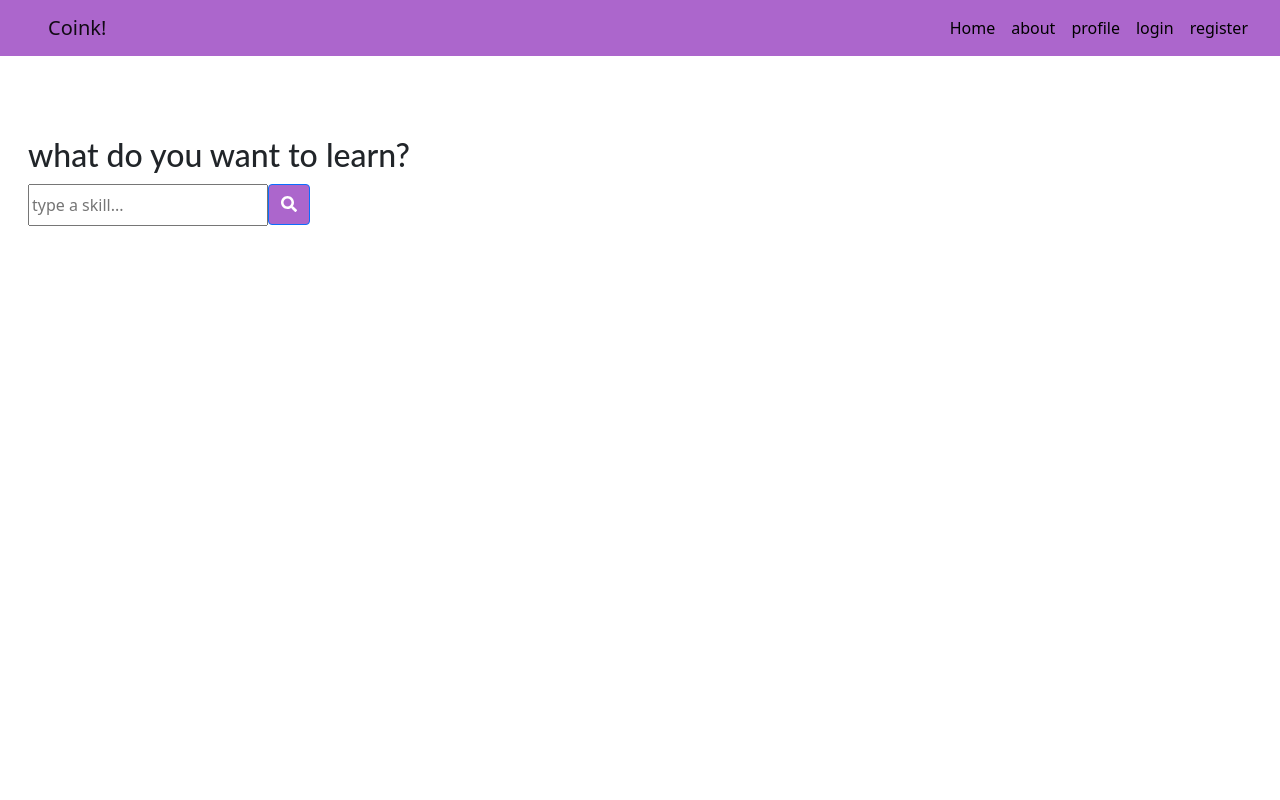
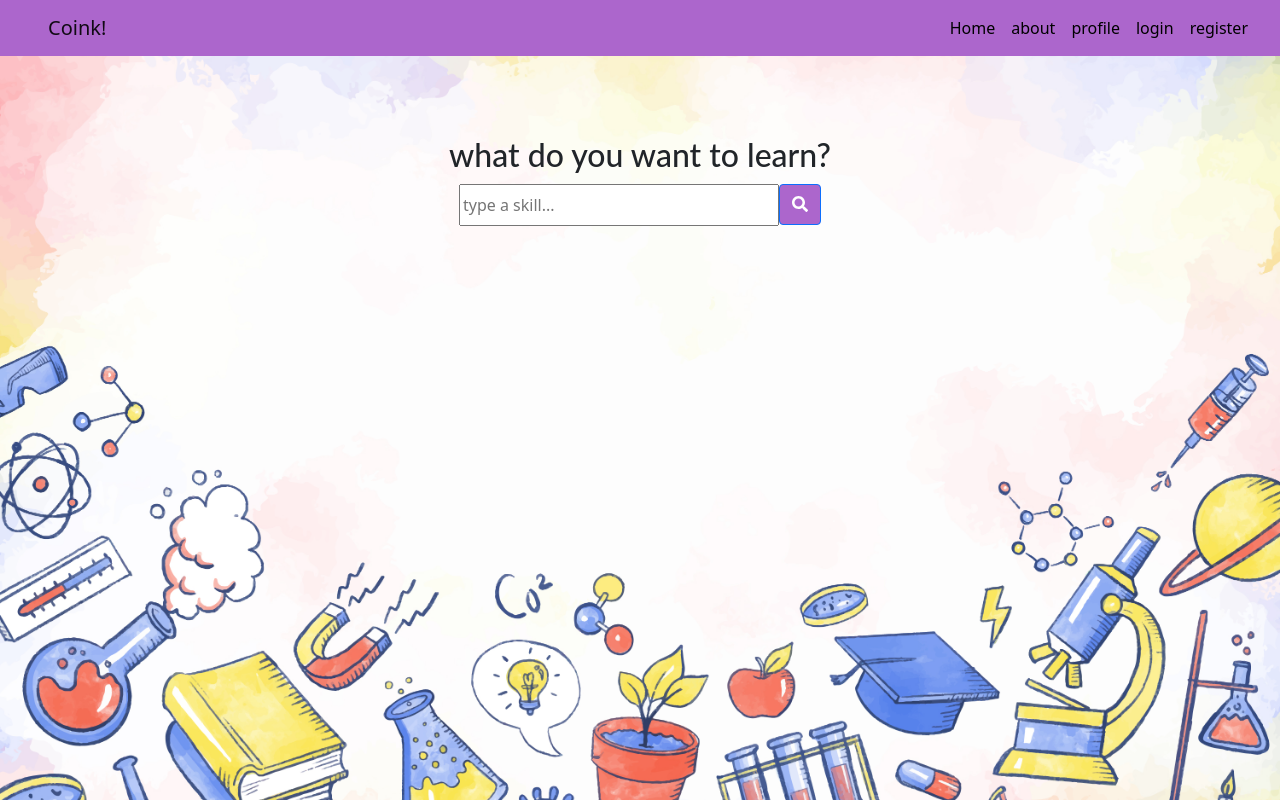
Before and after one commit to robertouj/wbs-final-project-frontend, a React (Create React App) app: page /login in a window 1280 px wide. Built offline with nearby package versions, Linux system fonts and the light colour scheme.

Commit message:
change home css alignment, fix cards issue

```diff
--- a/src/App.css
+++ b/src/App.css
@@ -1,6 +1,6 @@
 
 body{
-    /* background-image: url(./img/3649732.jpg); */
+    background-image: url(./img/3649732.jpg);
     background-size:cover;
     background-repeat: no-repeat;
 }
--- a/src/components/Cards/CardList.js
+++ b/src/components/Cards/CardList.js
@@ -23,7 +23,7 @@ export default function CardList({ mentors })
                 <Cards
                     nickname={i.name}
                     skill1={i.skills[0].name}
-                    skill2={i.skills[1].name}
+                    skill2={i.skills[1] ? i.skills[1].name : ''}
                     bio={i.bio}
                     photo={i.photo}
                     experience={i.experience}
--- a/src/components/Cards/Cards.js
+++ b/src/components/Cards/Cards.js
@@ -31,7 +31,7 @@ export default function Cards({ nickname, bio, skill1, skill2, photo })
 
                                     </Col>
                                     <Col sm={9}>
-                                        <Card.Subtitle className="mb-2 text-muted card--skills">{` #${ skill1 }   #${ skill2 }   `}</Card.Subtitle>
+                                        <Card.Subtitle className="mb-2 text-muted card--skills">{` #${ skill1 }   ${ skill2 !== '' ? '#' + skills2 : '' }   `}</Card.Subtitle>
                                         <Card.Text>
                                             {bio}
                                         </Card.Text>
--- a/src/components/SearchBar.js
+++ b/src/components/SearchBar.js
@@ -61,25 +61,24 @@ export default function SearchBar()
 
 
     return (
-        <div style={{ width: '100%' }}>
+        <div >
 
-            <Container fluid style={{ marginTop: '5rem' }}>
-                <Row >
-                    <h2 style={{ marginLeft: '1rem' }}>what do you want to learn?</h2>
+            <Container fluid style={{ marginTop: '5rem' }} >
+                <Row style={{ textAlign: 'center' }}>
+
                     <Col
 
-                        md={{ span: 6 }}
-                        sm={{ span: 10 }}
-                        className="ms-3">
 
-                        <form  >
+                    >
+                        <h2 >what do you want to learn?</h2>
+                        <form >
                             <input
                                 value={searchQuery}
                                 type="text"
                                 onChange={searchHandler}
                                 onKeyPress={handelEnter}
                                 placeholder="type a skill..."
-                                style={{ height: '2.6rem', width: '15rem', marginTop: '2px' }}
+                                style={{ height: '2.6rem', width: '20rem', marginTop: '2px' }}
                             />
                             <Button
                                 style={{ height: '2.6rem', marginBottom: '5px', backgroundColor: '#ac66cc', borderRadius: 'none' }}
@@ -93,7 +92,7 @@ export default function SearchBar()
 
                 </Row>
                 <Row>
-                    <Col className='mx-auto'>
+                    <Col className='mx-auto my-5'>
                         <CardList mentors={mentors} />
                     </Col>
                 </Row>
--- a/src/components/profile/BreadCrumbNav.js
+++ b/src/components/profile/BreadCrumbNav.js
@@ -20,7 +20,7 @@ const BreadCrumbNav = ({ me }) =>
           <Col
 
           >
-            <Nav fill variant="tabs" defaultActiveKey="/home" className="miniNav">
+            <Nav fill variant="tabs" className="miniNav">
               <Nav.Item>
                 <Nav.Link ><Link to="/profile/personal">Personal-details</Link></Nav.Link>
               </Nav.Item>
--- a/src/components/profile/Schedule.js
+++ b/src/components/profile/Schedule.js
@@ -13,11 +13,11 @@ export default function Schedule()
 
 
                     <Col
-                        xl={{ span: 12, offset: 4 }}
-                        lg={{ span: 12, offset: 4 }}
-                        md={{ span: 12, offset: 3 }}
-                        sm={{ span: 12, offset: 1 }}
-                        xs={{ span: 12, offset: 1 }}
+                        xl={{ span: 10, offset: 4 }}
+                        lg={{ span: 10, offset: 3 }}
+                        md={{ span: 10, offset: 2 }}
+                        sm={{ span: 8 }}
+                        xs={{ span: 1 }}
                     >
                         <Cal />
                     </Col>
```
